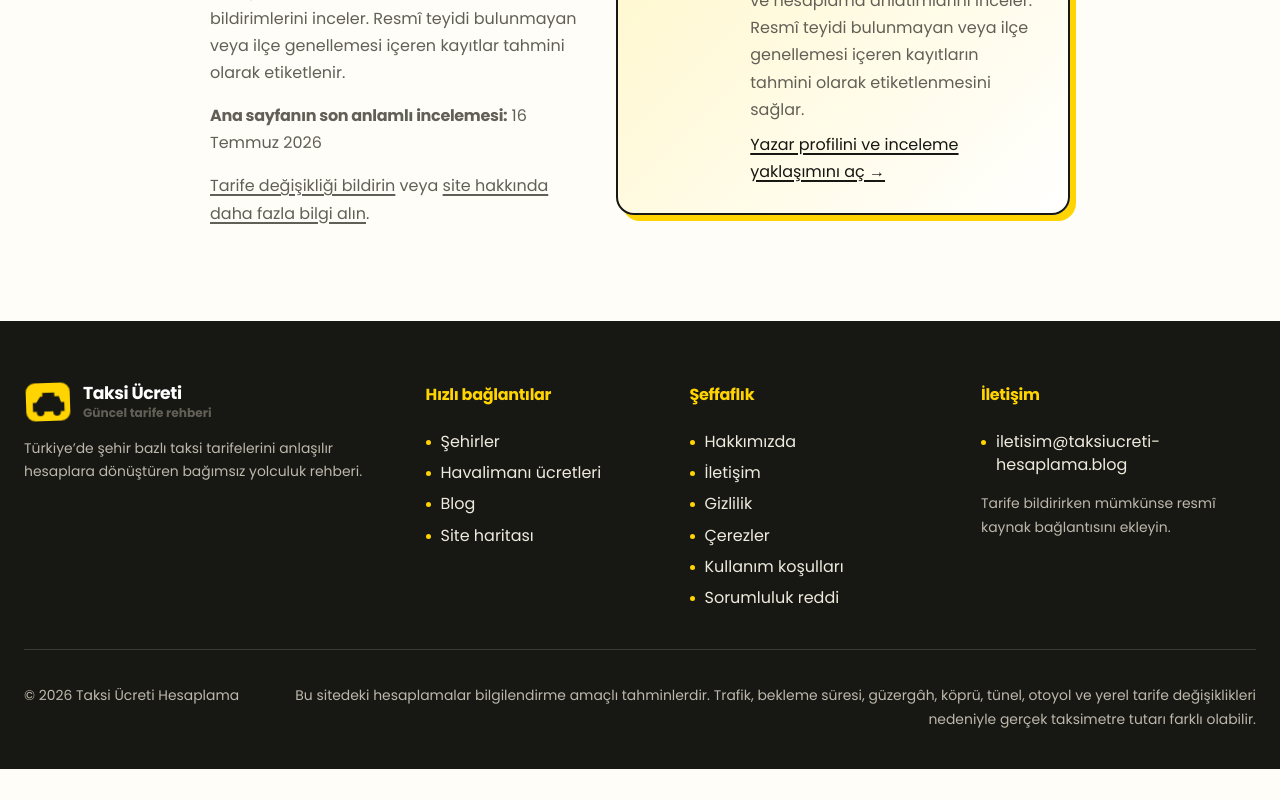
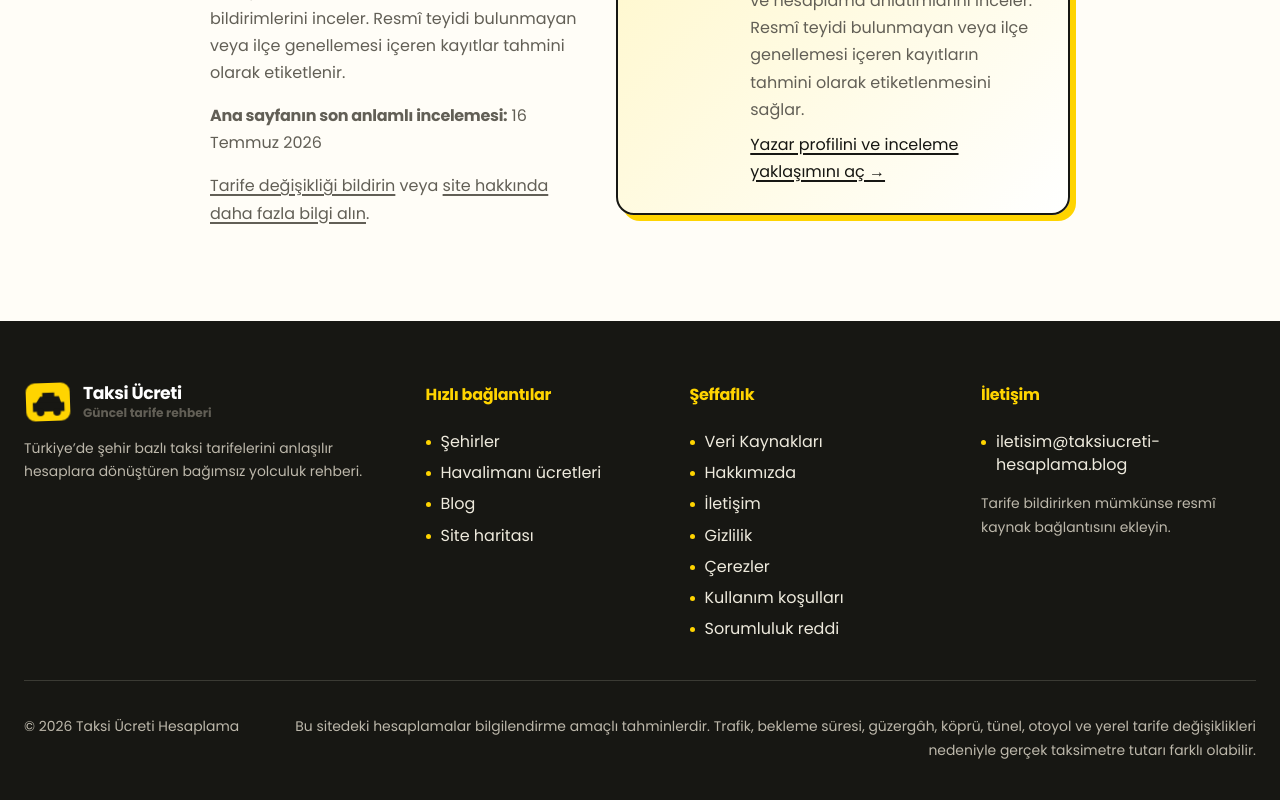
Before and after one commit to arslanwebx/taksi-ucreti-hesaplama, a Next.js app: page / in a window 1280 px wide. Shown: the part 6313-7113 px from the top of the page. Before the commit the page ends 7082 px from the top, so only its background shows below. Built offline with nearby package versions, Linux system fonts and the light colour scheme.

Commit message:
Update Footer.tsx

```diff
--- a/components/Footer.tsx
+++ b/components/Footer.tsx
@@ -3,7 +3,7 @@ import { Logo } from './Logo';
 import { site } from '@/src/data/site';
 
 const guides = [['Şehirler', '/sehirler/'], ['Havalimanı ücretleri', '/havalimani-taksi-ucretleri/'], ['Blog', '/blog/'], ['Site haritası', '/sitemap/']] as const;
-const policies = [['Hakkımızda', '/hakkimizda/'], ['İletişim', '/iletisim/'], ['Gizlilik', '/gizlilik-politikasi/'], ['Çerezler', '/cerez-politikasi/'], ['Kullanım koşulları', '/kullanim-kosullari/'], ['Sorumluluk reddi', '/sorumluluk-reddi/']] as const;
+const policies = [['Veri Kaynakları', '/veri-kaynaklari-ve-hesaplama-yontemi/'], ['Hakkımızda', '/hakkimizda/'], ['İletişim', '/iletisim/'], ['Gizlilik', '/gizlilik-politikasi/'], ['Çerezler', '/cerez-politikasi/'], ['Kullanım koşulları', '/kullanim-kosullari/'], ['Sorumluluk reddi', '/sorumluluk-reddi/']] as const;
 
 export function Footer() {
   return (
```
